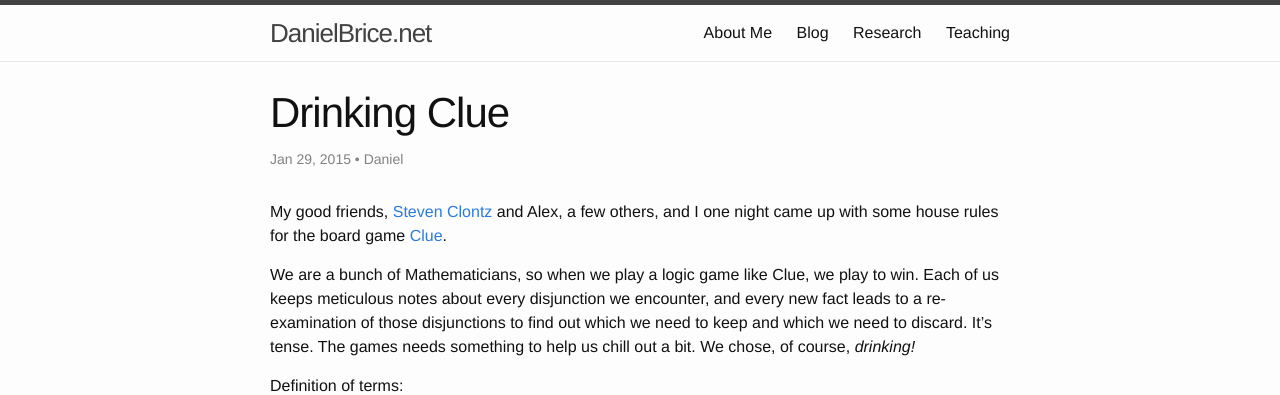
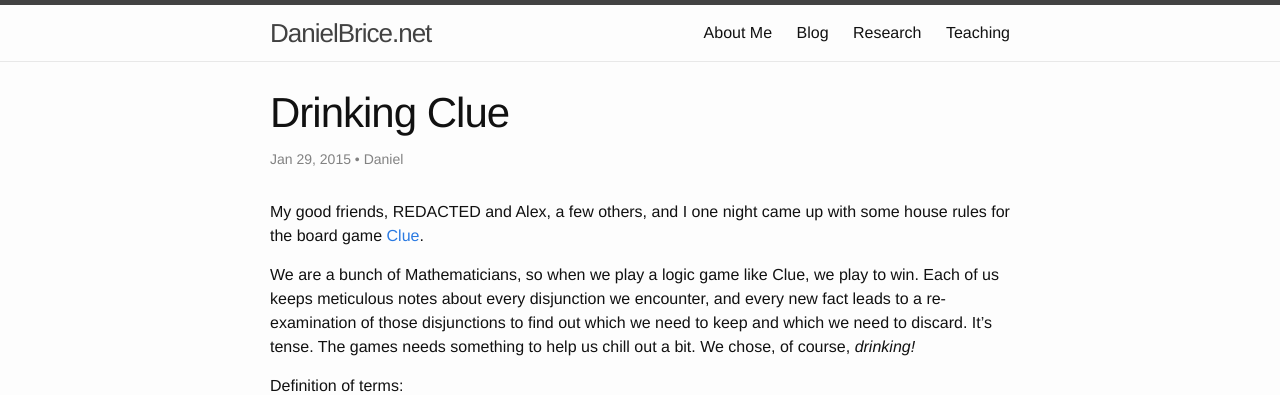
Before and after one commit to friedbrice/friedbrice.github.io, a Jekyll site: the page built from _posts/2015-01-29-drinking-clue.md, in a window 1280 px wide. Shown: the top 395 px of the page. Built offline with Jekyll 4.4.1, drawn with Linux system fonts in a browser that asks for light colours.

Commit message:
removed a name

```diff
--- a/_posts/2015-01-29-drinking-clue.md
+++ b/_posts/2015-01-29-drinking-clue.md
@@ -8,7 +8,7 @@ tags:
 - games
 ---
 
-My good friends, [Steven Clontz](http://stevenclontz.com/) and Alex, a
+My good friends, REDACTED and Alex, a
 few others, and I one night came up with some house rules for the board
 game [Clue](http://en.wikipedia.org/wiki/Cluedo).
 
```
